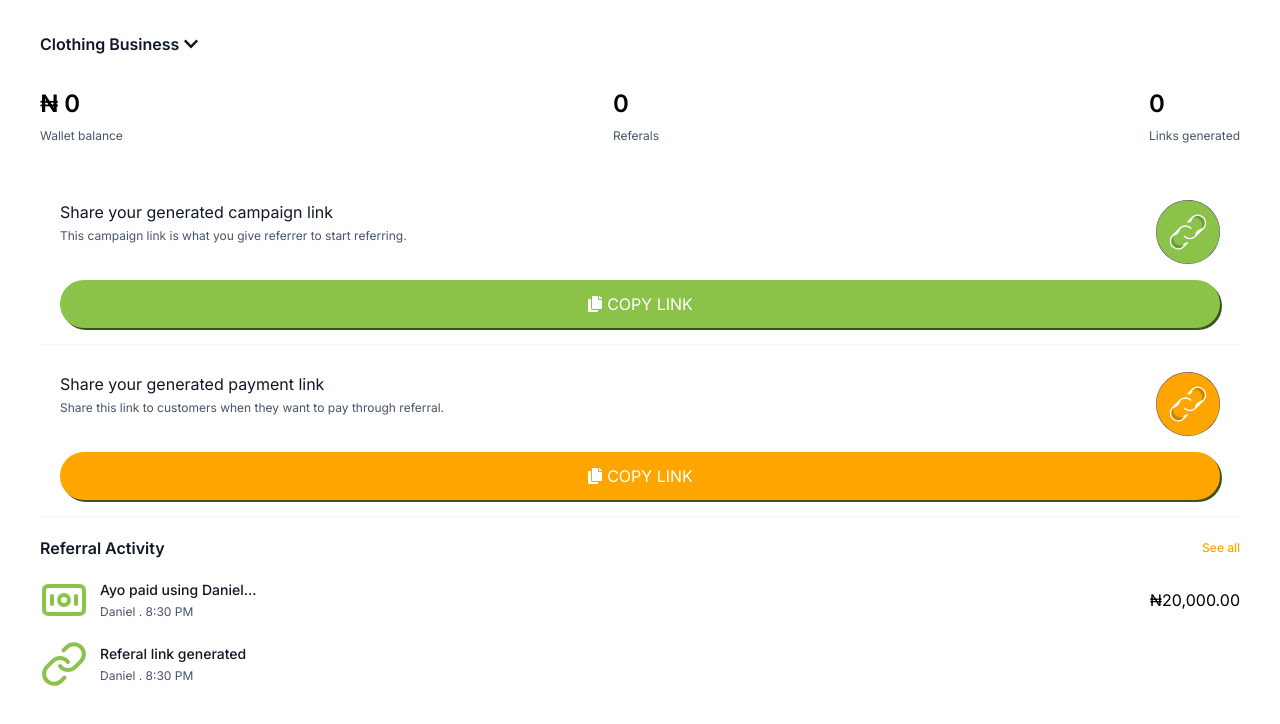
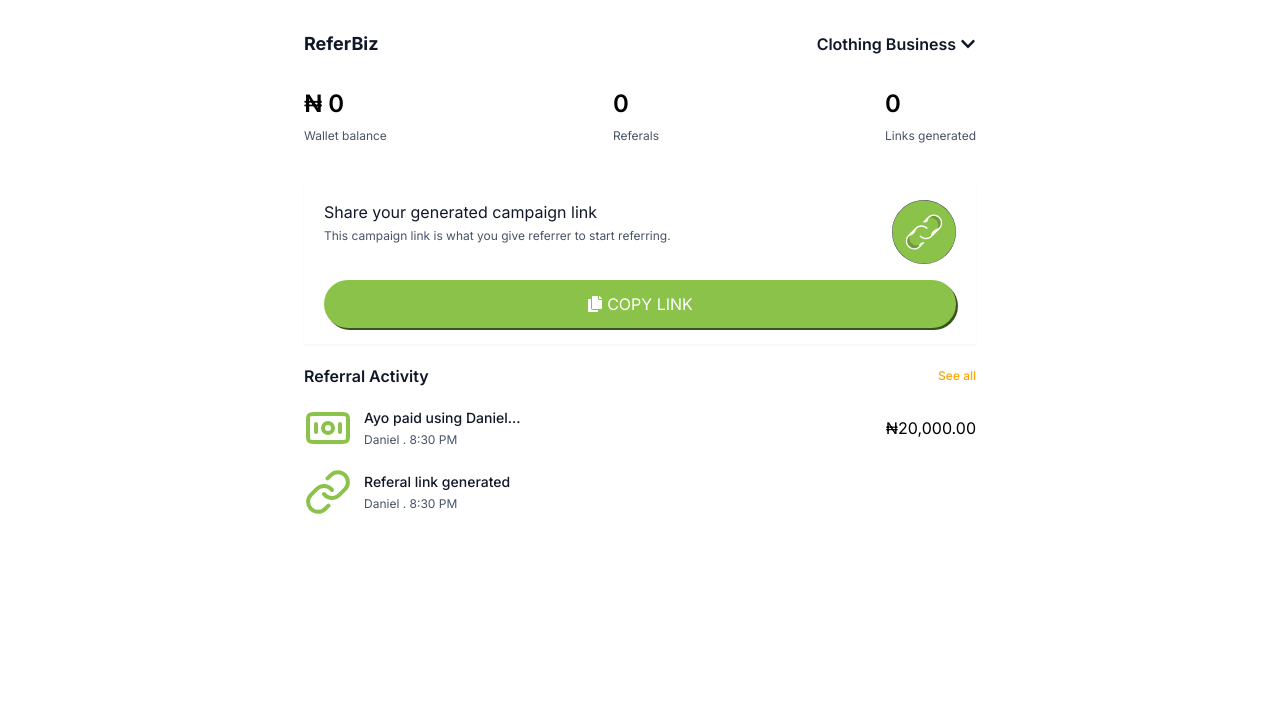
Before and after one commit to mosgizy/ReferBiz, a Next.js app: page /dashboard in a window 1280 px wide. Shown: the top 724 px of the page. Built offline with nearby package versions, Linux system fonts and the light colour scheme; no server answers; sample sign-in values are in the browser's storage.

Commit message:
dashboard desktop created

```diff
--- a/src/app/(campaign)/campaign/page.tsx
+++ b/src/app/(campaign)/campaign/page.tsx
@@ -6,6 +6,7 @@ import { useRouter } from 'next/navigation';
 import axios from 'axios';
 import Cookies from 'js-cookie';
 import { useSession } from 'next-auth/react';
+import ProtectedRoute from '@/components/ProtectedRoute';
 
 const Page = () => {
   const [select, setSelect] = useState(false);
@@ -47,11 +48,12 @@ const Page = () => {
   };
 
   return (
-    <>
-      <h1 className="text-header text-2xl font-semibold">
+    <ProtectedRoute>
+      <div className="md:max-w-[24rem] md:mx-auto">
+        <h1 className="text-header text-2xl md:text-4xl font-semibold">
           Setup your campaign profile
         </h1>
-      <p className="text-text-color text-sm mt-2">
+        <p className="text-text-color text-sm md:text-lg mt-2">
           Fill your campaign information below.
         </p>
         <div className="text-left mt-12">
@@ -140,7 +142,7 @@ const Page = () => {
                 </span>
               </label>
             )}
-          <div className="fixed bottom-24 left-0 w-full flex justify-center">
+            <div className="fixed bottom-24 left-0 w-full flex justify-center md:relative md:bottom-0 md:mt-8">
               <button
                 onClick={handleSubmit}
                 disabled={amount <= 0}
@@ -153,7 +155,8 @@ const Page = () => {
             </div>
           </form>
         </div>
-    </>
+      </div>
+    </ProtectedRoute>
   );
 };
 
--- a/src/app/dashboard/page.tsx
+++ b/src/app/dashboard/page.tsx
@@ -14,6 +14,7 @@ import { signOut } from 'next-auth/react';
 import Cookies from 'js-cookie';
 import ProtectedRoute from '@/components/ProtectedRoute';
 import axios from 'axios';
+import Link from 'next/link';
 
 const Page = () => {
   const [activity, setActivity] = useState(true);
@@ -62,7 +63,14 @@ const Page = () => {
 
   return (
     <ProtectedRoute>
-      <section className="section text-left py-4 mb-20 relative">
+      <section className="section text-left py-4 mb-20 relative md:max-w-[47rem] md:mx-auto">
+        <div className="flex-center justify-between">
+          <Link
+            href="/"
+            className="text-header text-lg font-bold cursor-pointer hidden md:block"
+          >
+            ReferBiz
+          </Link>
           <div className="">
             <h1
               onClick={handleModal}
@@ -80,6 +88,7 @@ const Page = () => {
                 <span>Logout</span>
               </div>
             )}
+          </div>
         </div>
         <div className="my-4 flex-center justify-between">
           <div className="flex flex-col gap-2">
@@ -122,7 +131,7 @@ const Page = () => {
               <FaCopy /> COPY LINK
             </button>
           </div>
-          <div className="px-5 py-4 shadow-google">
+          {/* <div className="px-5 py-4 shadow-google">
             <div className="flex justify-between gap-8">
               <div className="flex flex-col gap-1">
                 <h1 className="text-base text-header">
@@ -147,7 +156,7 @@ const Page = () => {
             >
               <FaCopy /> COPY LINK
             </button>
-          </div>
+          </div> */}
         </div>
         <div className="mt-5">
           <div className="flex-center justify-between">
```
Lines whose indentation alone changed are shown as unchanged.
